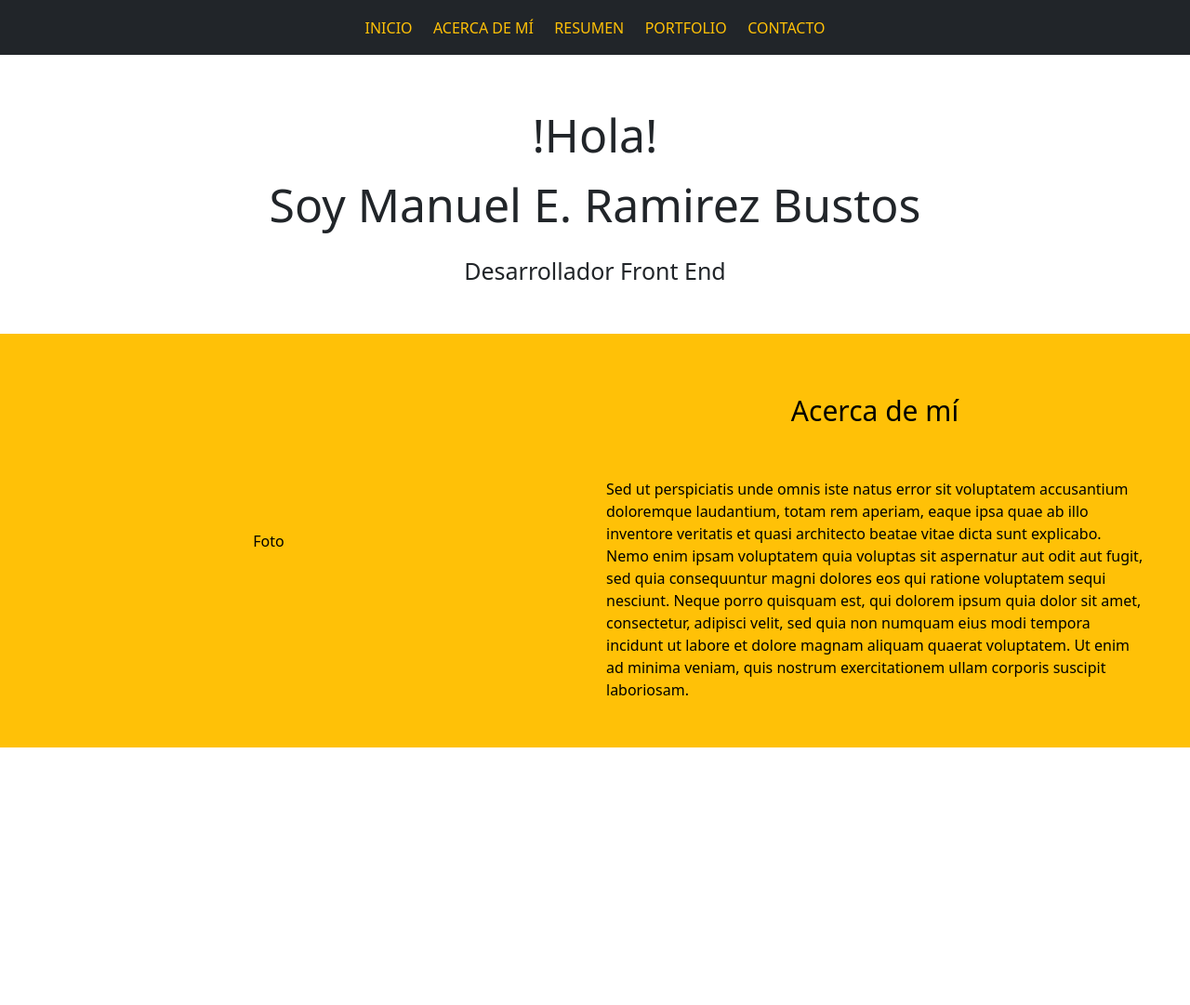
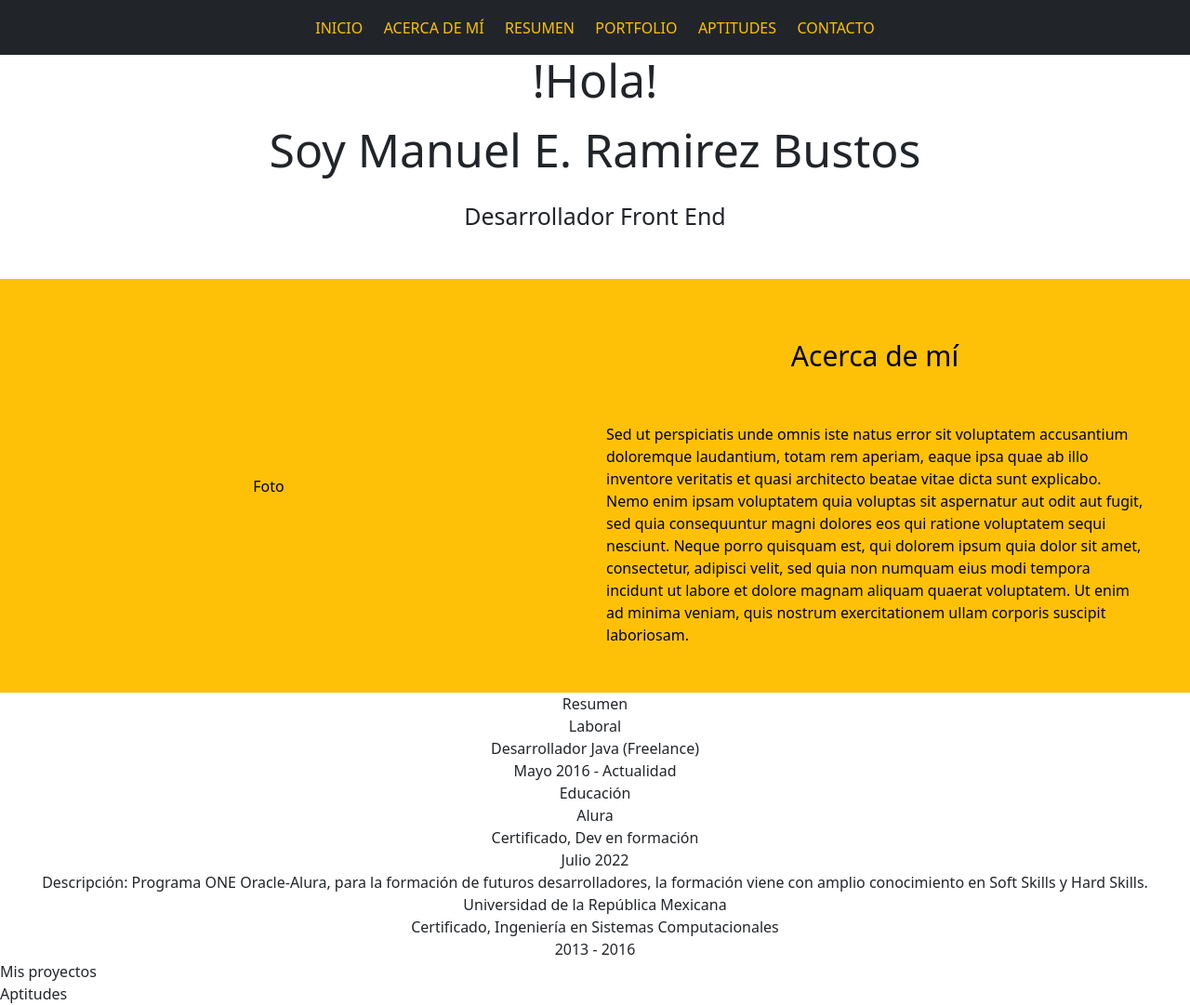
Before and after one commit to merb26/Manuel-E.-Ramirez, a plain HTML site: page index.html in a window 1280 px wide. Shown: the whole page at 93% size. Before the commit the page ends 804 px from the top, so only its background shows below. Drawn offline with nearby package versions, Linux system fonts and the light colour scheme.

Commit message:
Agrego las secciones en html

```diff
--- a/index.html
+++ b/index.html
@@ -21,7 +21,7 @@
     <!--                                 HEADER                                  -->
     <!-- ----------------------------------------------------------------------- -->
     <header>
-        <nav class="navbar navbar-dark navbar-expand-md bg-dark">
+        <nav class="navbar navbar-dark navbar-expand-md bg-dark fixed-top">
             <div class="container-fluid">
                 <button class="navbar-toggler" type="button" data-bs-toggle="collapse" data-bs-target="#navbarNav"
                     aria-controls="navbarNav" aria-expanded="false" aria-label="Toggle navigation">
@@ -36,7 +36,8 @@
                         </li>
                         <li class="nav-item">
                             <a class="btn btn-outline-warning m-2 border-0"
-                                style="--bs-btn-padding-y: .10rem; --bs-btn-padding-x: .2rem;" href="#about">ACERCA DE MÍ</a>
+                                style="--bs-btn-padding-y: .10rem; --bs-btn-padding-x: .2rem;" href="#about">ACERCA DE
+                                MÍ</a>
                         </li>
                         <li class="nav-item">
                             <a class="btn btn-outline-warning m-2 border-0"
@@ -51,6 +52,11 @@
                         <li class="nav-item">
                             <a class="btn btn-outline-warning m-2 border-0"
                                 style="--bs-btn-padding-y: .10rem; --bs-btn-padding-x: .2rem;"
+                                href="#skills">APTITUDES</a>
+                        </li>
+                        <li class="nav-item">
+                            <a class="btn btn-outline-warning m-2 border-0"
+                                style="--bs-btn-padding-y: .10rem; --bs-btn-padding-x: .2rem;"
                                 href="#contact">CONTACTO</a>
                         </li>
                     </ul>
@@ -61,7 +67,7 @@
     <!-- ----------------------------------------------------------------------- -->
     <!--                              PRESENTATION                               -->
     <!-- ----------------------------------------------------------------------- -->
-    <div class="presentation">
+    <div class="presentation" id="home">
         <div class="title">
             <div class="text-center">!Hola!</div> Soy Manuel E. Ramirez Bustos
         </div>
@@ -94,7 +100,73 @@
                 suscipit laboriosam.
             </div>
         </div>
-
+    </div>
+    <!-- ----------------------------------------------------------------------- -->
+    <!--                                 RESUMEN                                 -->
+    <!-- ----------------------------------------------------------------------- -->
+    <div class="resumen text-center" id="resume">
+        <div>
+            Resumen
+        </div>
+        <div>
+            <div>
+                Laboral
+            </div>
+            <div>
+                <div>
+                    Desarrollador Java (Freelance)
+                </div>
+                <div>
+                    Mayo 2016 - Actualidad
+                </div>
+            </div>
+            <div>
+                Educación
+            </div>
+            <div>
+                <div>
+                    Alura
+                </div>
+                <div>
+                    Certificado, Dev en formación
+                </div>
+                <div>
+                    Julio 2022
+                </div>
+                <div>
+                    Descripción: Programa ONE Oracle-Alura, para la formación de futuros desarrolladores, la formación
+                    viene
+                    con amplio conocimiento en Soft Skills y Hard Skills.
+                </div>
+            </div>
+            <div>
+                <div>
+                    Universidad de la República Mexicana
+                </div>
+                <div>
+                    Certificado, Ingeniería en Sistemas Computacionales
+                </div>
+                <div>
+                    2013 - 2016
+                </div>
+            </div>
+        </div>
+    </div>
+    <!-- ----------------------------------------------------------------------- -->
+    <!--                                PORTFOLIO                                -->
+    <!-- ----------------------------------------------------------------------- -->
+    <div class="portfolio" id="portfolio">
+        <div>
+            Mis proyectos
+        </div>
+    </div>
+    <!-- ----------------------------------------------------------------------- -->
+    <!--                                 SKILLS                                  -->
+    <!-- ----------------------------------------------------------------------- -->
+    <div class="skills" id="skills">
+        <div>
+            Aptitudes
+        </div>
     </div>
     <!-- Import Bootstrap .js -->
     <script src="https://cdn.jsdelivr.net/npm/@popperjs/core@2.11.5/dist/umd/popper.min.js"
```
